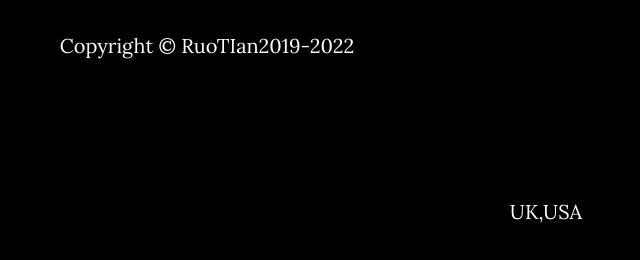
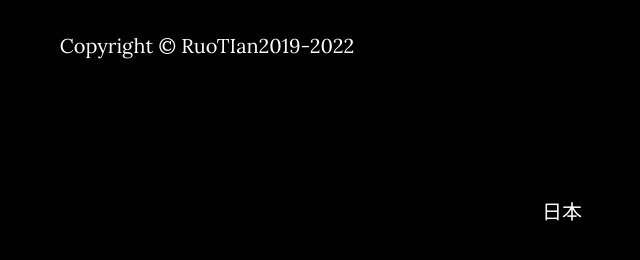
Before and after one commit to rtgphao/rtgphao.github.io, a plain HTML site: page index.html in a window 1280 px wide. Shown: the part 1456-1716 px from the top of the page, 433-1073 px from the left. Drawn offline with Linux system fonts and the light colour scheme.

Commit message:
Update index.html

```diff
--- a/index.html
+++ b/index.html
@@ -95,7 +95,7 @@
 
 <p>Copyright &copy; RuoTIan2019-2022</p>
 <p>&nbsp; &nbsp; &nbsp; &nbsp; &nbsp; &nbsp; &nbsp; &nbsp; &nbsp; &nbsp; &nbsp; &nbsp; &nbsp; &nbsp; &nbsp; &nbsp; &nbsp; &nbsp; &nbsp; &nbsp; &nbsp; &nbsp; &nbsp; &nbsp; &nbsp; &nbsp; &nbsp; &nbsp; &nbsp; &nbsp; &nbsp; &nbsp; &nbsp; &nbsp; &nbsp; &nbsp; &nbsp; &nbsp; &nbsp; &nbsp; &nbsp; &nbsp; &nbsp; &nbsp; &nbsp; &nbsp; &nbsp; &nbsp; &nbsp; &nbsp; &nbsp; &nbsp; &nbsp; &nbsp; &nbsp; &nbsp; &nbsp; &nbsp; &nbsp; &nbsp; &nbsp; &nbsp; &nbsp; &nbsp; &nbsp; &nbsp; &nbsp;</p>
-<p class="text-right">&nbsp; &nbsp; &nbsp; &nbsp; &nbsp; &nbsp; &nbsp; &nbsp; &nbsp; &nbsp; &nbsp; &nbsp; &nbsp; &nbsp; &nbsp; &nbsp; &nbsp; &nbsp; &nbsp; &nbsp; &nbsp; &nbsp; &nbsp; &nbsp; &nbsp; &nbsp; &nbsp; &nbsp; &nbsp; &nbsp; &nbsp; &nbsp; &nbsp; &nbsp; &nbsp; &nbsp; &nbsp; &nbsp; &nbsp; &nbsp; &nbsp; &nbsp; &nbsp; &nbsp; &nbsp; &nbsp; &nbsp; &nbsp; &nbsp; &nbsp; &nbsp; &nbsp; &nbsp; &nbsp; &nbsp; &nbsp; &nbsp; &nbsp; &nbsp; &nbsp; &nbsp; &nbsp; &nbsp; &nbsp; &nbsp; &nbsp; &nbsp; &nbsp; &nbsp; &nbsp; &nbsp; &nbsp; &nbsp; UK,USA</p>
+<p class="text-right">&nbsp; &nbsp; &nbsp; &nbsp; &nbsp; &nbsp; &nbsp; &nbsp; &nbsp; &nbsp; &nbsp; &nbsp; &nbsp; &nbsp; &nbsp; &nbsp; &nbsp; &nbsp; &nbsp; &nbsp; &nbsp; &nbsp; &nbsp; &nbsp; &nbsp; &nbsp; &nbsp; &nbsp; &nbsp; &nbsp; &nbsp; &nbsp; &nbsp; &nbsp; &nbsp; &nbsp; &nbsp; &nbsp; &nbsp; &nbsp; &nbsp; &nbsp; &nbsp; &nbsp; &nbsp; &nbsp; &nbsp; &nbsp; &nbsp; &nbsp; &nbsp; &nbsp; &nbsp; &nbsp; &nbsp; &nbsp; &nbsp; &nbsp; &nbsp; &nbsp; &nbsp; &nbsp; &nbsp; &nbsp; &nbsp; &nbsp; &nbsp; &nbsp; &nbsp; &nbsp; &nbsp; &nbsp; &nbsp; 日本</p>
 <p>&nbsp;</p>
 <p>countries and regions：</p>
 <p>&nbsp;</p>
```
